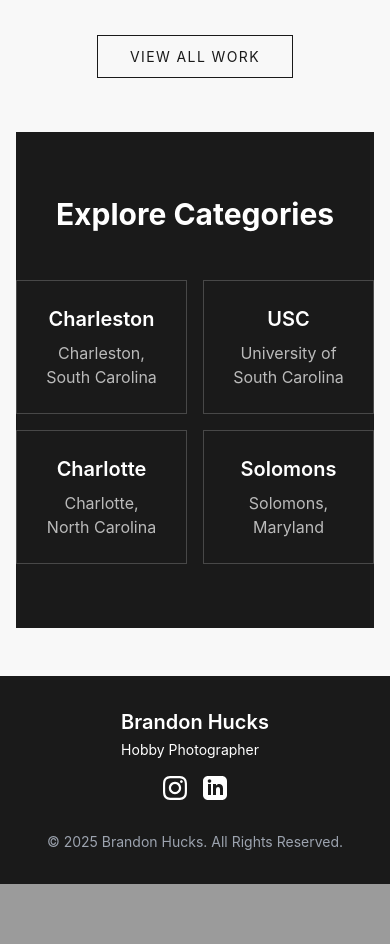
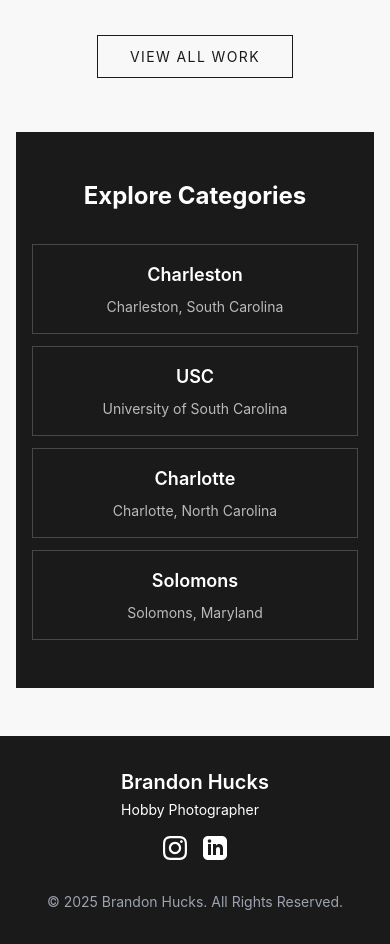
Before and after one commit to branhucks/hucksphoto, a Django app: page / in a window 390 px wide. Shown: the part 3376-4320 px from the top of the page. Before the commit the page ends 4260 px from the top, so only its background shows below. Run offline with Django 5.2, Linux system fonts and the light colour scheme; data comes from the database, SQL or seed files in the repository; some libraries are stand-ins or nearby versions.

Commit message:
Better responsiveness for categories section on home page.

```diff
--- a/portfolio/templates/portfolio/home.html
+++ b/portfolio/templates/portfolio/home.html
@@ -54,18 +54,18 @@
         </div>
     </section>
 
-    <!-- Categories section -->
-    <section class="py-16 bg-photo-dark text-white">
-        <div class="max-w-4xl mx-auto">
-            <h2 class="text-3xl font-bold mb-12 text-center">Explore Categories</h2>
-            <div class="grid grid-cols-2 md:grid-cols-3 gap-4">
+    <!-- Categories section with improved responsiveness -->
+    <section class="py-12 sm:py-16 bg-photo-dark text-white">
+        <div class="container mx-auto px-4">
+            <h2 class="text-2xl sm:text-3xl font-bold mb-8 sm:mb-12 text-center">Explore Categories</h2>
+            <div class="grid grid-cols-1 sm:grid-cols-2 lg:grid-cols-3 xl:grid-cols-4 gap-3 sm:gap-4 md:gap-6 max-w-6xl mx-auto">
                 {% for category in categories %}
-                <a href="{% url 'portfolio:category_gallery' category.slug %}" class="block p-6 border border-white/20 hover:border-photo-accent hover:bg-black/30 transition-all duration-300 text-center">
-                    <h3 class="text-xl font-semibold">{{ category.name }}</h3>
-                    <p class="mt-2 text-white/70">{{ category.description|truncatechars:60 }}</p>
+                <a href="{% url 'portfolio:category_gallery' category.slug %}" class="block p-4 sm:p-6 border border-white/20 hover:border-photo-accent hover:bg-black/30 transition-all duration-300 text-center h-full flex flex-col justify-between">
+                    <h3 class="text-lg sm:text-xl font-semibold">{{ category.name }}</h3>
+                    <p class="mt-2 text-white/70 text-sm sm:text-base">{{ category.description|truncatechars:60 }}</p>
                 </a>
                 {% empty %}
-                <div class="col-span-full text-center py-8">
+                <div class="col-span-full text-center py-6 sm:py-8">
                     <p>No categories available yet.</p>
                 </div>
                 {% endfor %}
```
